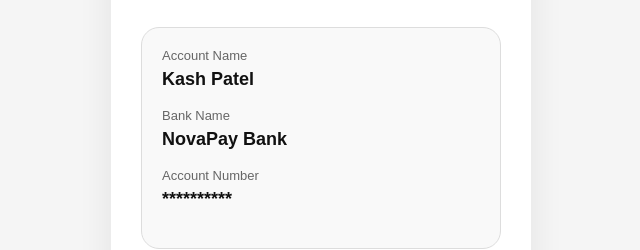
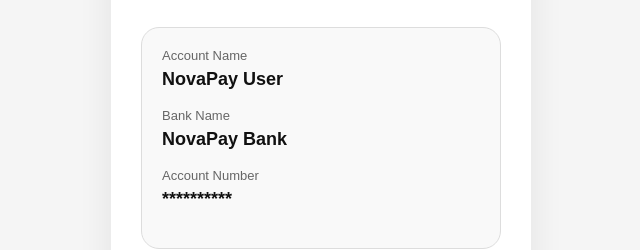
Before and after one commit to chimuanya011/novapay, a website: page funding.html in a window 1280 px wide. Shown: the part 231-481 px from the top of the page, 319-959 px from the left. Drawn offline with Linux system fonts and the light colour scheme.

Commit message:
Update funding page

```diff
--- a/auth.js
+++ b/auth.js
@@ -2,7 +2,7 @@ import { auth } from "./firebase.js";
 
 import {
 createUserWithEmailAndPassword
-} from "https://www.gstatic.com/firebasejs/12.2.1/firebase-auth.js";
+} from "https://www.gstatic.com/fire on basejs/12.2.1/firebase-auth.js";
 const fullName = document.getElementById("fullName");
 
 const phoneNumber = document.getElementById("phoneNumber");
--- a/funding.html
+++ b/funding.html
@@ -139,9 +139,7 @@ Generate your personal funding account
 <div class="card">
 
 <div class="label">Account Name</div>
-<div class="value" id="accountName">
-Kash Patel
-</div>
+<div class="value" id="accountName"></div>
 
 <div class="label">Bank Name</div>
 <div class="value">
@@ -174,6 +172,8 @@ Once generated, you can use this account to fund your wallet anytime.
 const generateBtn = document.getElementById("generateBtn");
 const accountNumber = document.getElementById("accountNumber");
 const accountName = document.getElementById("accountName");
+const savedName = localStorage.getItem("novapayUserName");
+document.getElementById("accountName").textContent = savedName || "NovaPay User";
 
 const savedAccount = localStorage.getItem("novapayAccountNumber");
 
```
